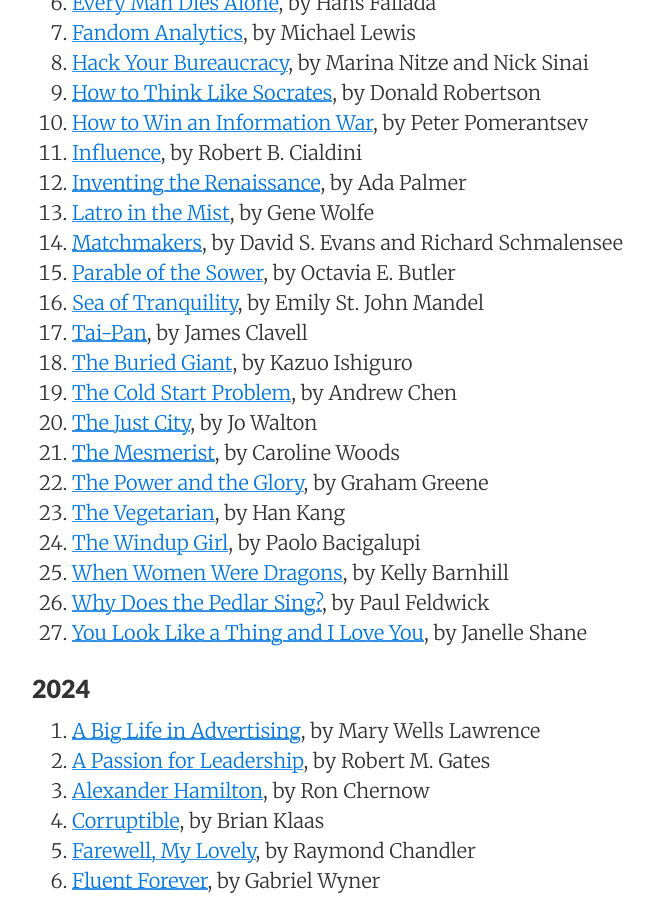
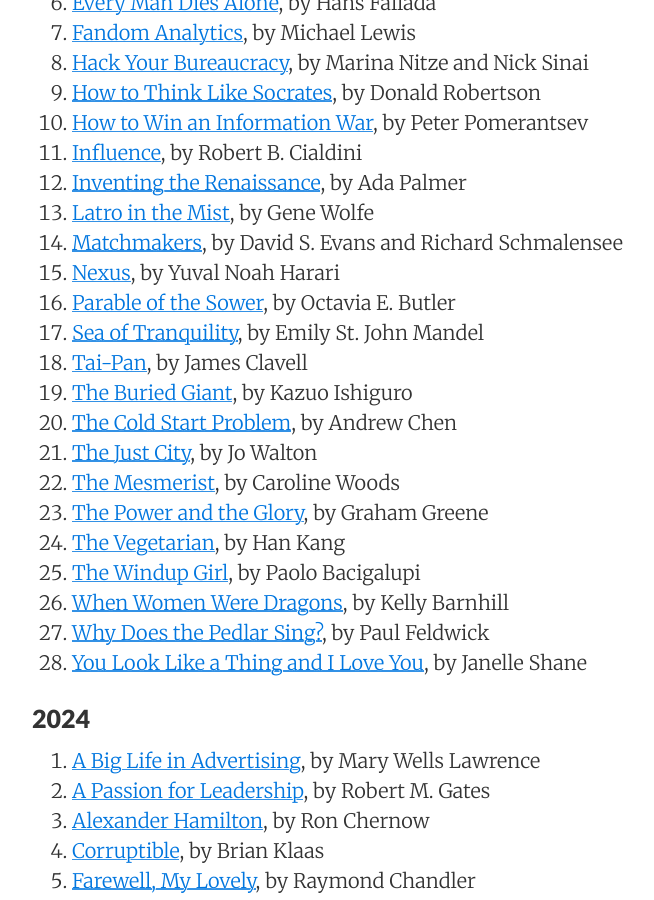
Before and after one commit to sewardlee337/sewardlee337.github.io, a Jekyll site: the page built from readinglist.md, in a window 1280 px wide and 900 px high, scrolled down 710 px. Shown: the whole window, without its empty margins (188-842 px from the left). Built offline with Jekyll 4.4.1, drawn with Linux system fonts in a browser that asks for light colours; nearby versions of some CDN libraries.

Commit message:
update reading list

```diff
--- a/readinglist.md
+++ b/readinglist.md
@@ -32,6 +32,7 @@ _"My alma mater was books, a good library... I could spend the rest of my life r
 1. [Inventing the Renaissance](https://www.amazon.com/dp/0226837971?ref_=cm_sw_r_ffobk_cp_ud_dp_YJS9GPCW19FBVTR7R94H&bestFormat=true), by Ada Palmer
 1. [Latro in the Mist](https://www.amazon.com/dp/0226837971?ref_=cm_sw_r_ffobk_cp_ud_dp_YJS9GPCW19FBVTR7R94H&bestFormat=true), by Gene Wolfe
 1. [Matchmakers](https://www.amazon.com/Matchmakers-New-Economics-Multisided-Platforms/dp/1633691721), by David S. Evans and Richard Schmalensee
+1. [Nexus](https://www.amazon.com/dp/059373422X?ref_=cm_sw_r_ffobk_cp_ud_dp_J0JKFJR0XGGYCFXAZP3H_2&bestFormat=true), by Yuval Noah Harari
 1. [Parable of the Sower](https://www.amazon.com/Parable-Sower-Earthseed-Octavia-Butler/dp/0446675504), by Octavia E. Butler
 1. [Sea of Tranquility](https://www.amazon.com/dp/B099DRHTLX?ref_=cm_sw_r_ffobk_cp_ud_dp_RAQHCKYKWYAK5E5AJK1K&bestFormat=true), by Emily St. John Mandel
 1. [Tai-Pan](https://www.amazon.com/Tai-Pan-Asian-Saga-James-Clavell/dp/0440184622), by James Clavell
```
